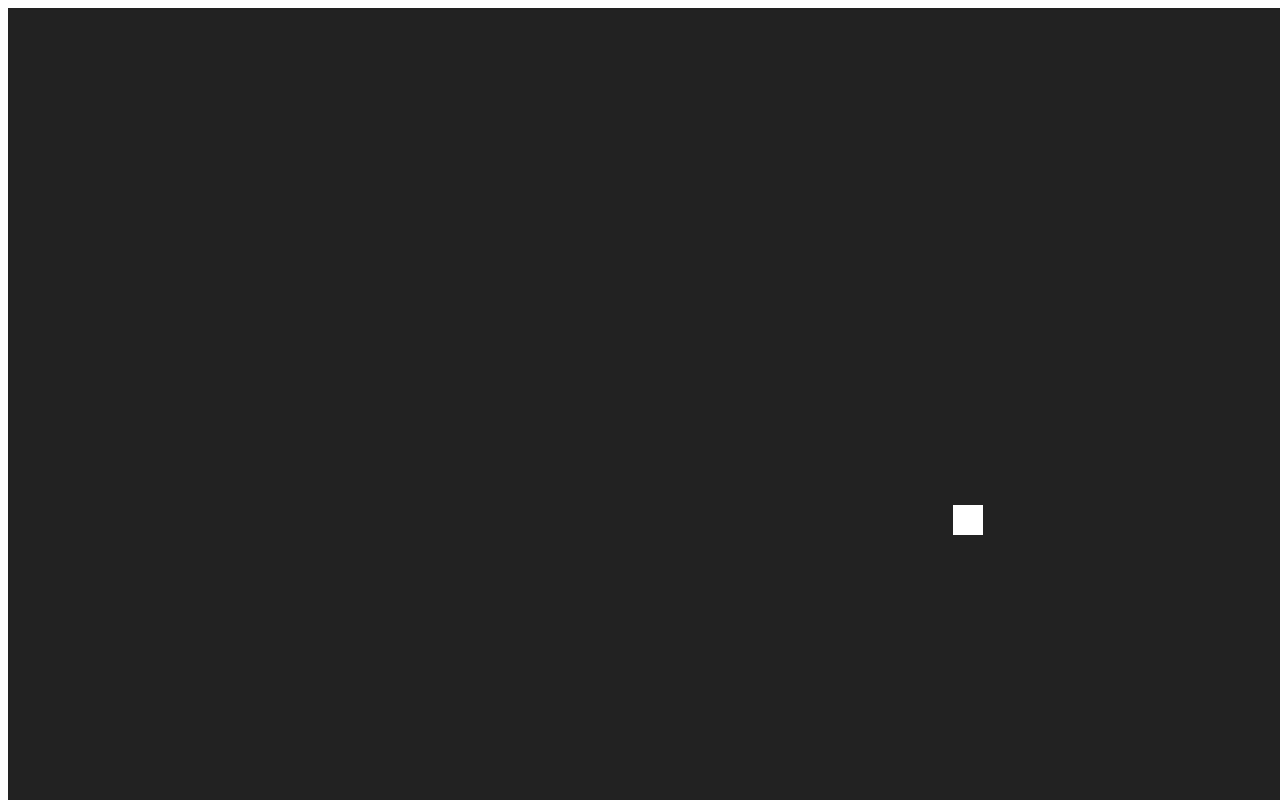
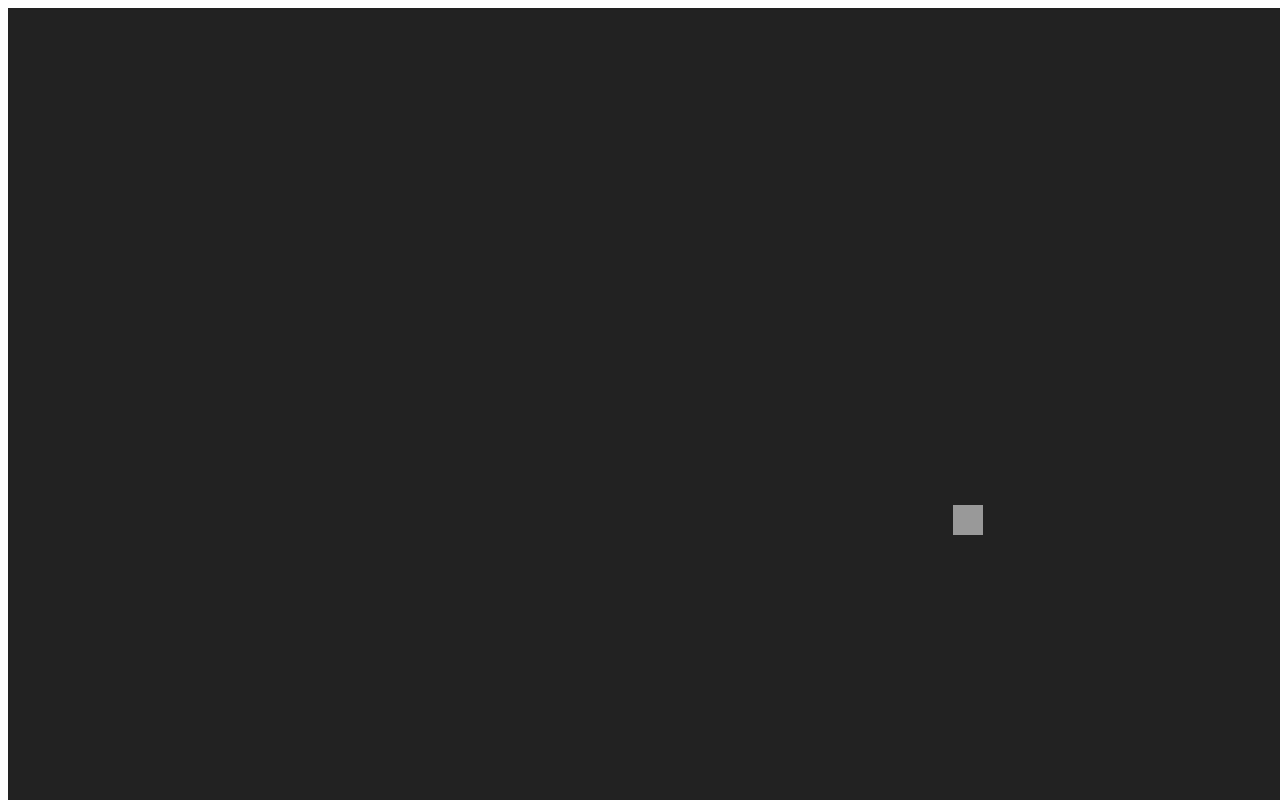
Before and after one commit to dazlives-ops/SpaceBlugs, a plain HTML site: page index.html in a window 1280 px wide. Shown: the top 800 px of the page. Drawn offline with Linux system fonts and the light colour scheme.

Commit message:
Update index.html

```diff
--- a/index.html
+++ b/index.html
@@ -73,7 +73,7 @@
                         ctx.fillRect(player.x - player.radius/2, player.y + player.radius,   player.radius, player.radius);}
   if (keys.KeyA && player.radius >20)  player.radius -= player.speed * dt / 10;
   if (keys.KeyZ && player.radius <100) { player.radius += player.speed * dt / 10;
-                        ctx.fillRect(player.x - player.radius/2, player.y - player.radius/2,   player.radius, player.radius);}
+                        ctx.fillRect(player.x - player.radius/2, player.y - player.radius/2, player.radius, player.radius);}
   if (keys.Space) {
     // example: fire a bullet, toggle a flag, etc.
     console.log('FIRE!');
@@ -85,7 +85,7 @@
   player.y = Math.max(0, Math.min(canvas.height, player.y));
 
   // ---- render ----
-  ctx.fillStyle = '#fff';
+  ctx.fillStyle = '#999';
   ctx.fillRect(player.x - player.radius, player.y - player.radius, player.radius *2, player.radius *2);
 //  ctx.fillStyle = '#f09';
 //  ctx.fillRect(player.x - player.radius*2, player.y - player.radius/2, player.radius, player.radius/2);
```
